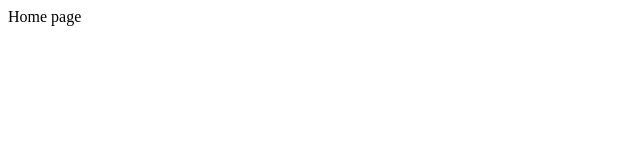
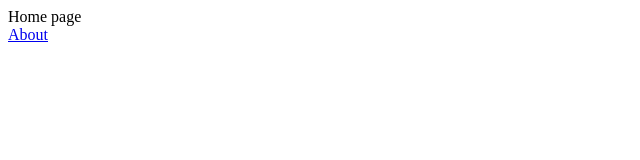
Before and after one commit to vitomadio/react-boilerplate-2022, a React app: page / in a window 1280 px wide. Shown: the top 160 px of the page, without its empty margins (0-640 px from the left). Built offline with nearby package versions, Linux system fonts and the light colour scheme.

Commit message:
Final touches adding navigation

```diff
--- a/package.json
+++ b/package.json
@@ -5,7 +5,7 @@
   "main": "index.js",
   "scripts": {
     "build": "webpack",
-    "start": "webpack serve",
+    "start": "npx webpack serve",
     "test": "echo \"Error: no test specified\" && exit 1",
     "prettier-format": "prettier --config .prettierrc './src/**' --write"
   },
--- a/src/app.tsx
+++ b/src/app.tsx
@@ -8,10 +8,9 @@ interface IAppProps {}
 const App: React.FC<IAppProps> = ({}:IAppProps) => {
     return (
         <BrowserRouter>
-            <Routes>
-                <Route path="/" element={<Home />} >
-                    <Route path="about" element={<About />} />
-                </Route>
+            <Routes location={location}>
+                <Route path="/" element={<Home />} />
+                <Route path="/about" element={<About />} />
             </Routes>
         </BrowserRouter>
     )
--- a/src/index.tsx
+++ b/src/index.tsx
@@ -3,4 +3,5 @@ import ReactDOM from 'react-dom';
 
 import App from './app';
 
+
 ReactDOM.render(<App />, document.getElementById('root'));
--- a/src/pages/home-page/index.tsx
+++ b/src/pages/home-page/index.tsx
@@ -1,10 +1,14 @@
 import React from 'react';
+import { Link } from 'react-router-dom';
 
 interface IHomeProps {}
 
 const Home: React.FC<IHomeProps> = ({}:IHomeProps) => {
     return (
-        <div>Home page</div>
+        <>
+            <div>Home page</div>
+            <Link to="about">About</Link>
+        </>
     )
 }
 
--- a/tsconfig.json
+++ b/tsconfig.json
@@ -18,7 +18,9 @@
         "resolveJsonModule": true,
         "isolatedModules": true,
         "noEmit": false,
-        "jsx": "react-jsx"
+        "baseUrl": "src",
+        "jsx": "react-jsx",
+        "sourceMap": true,
     },
     "include": [
         "src"
--- a/webpack.config.js
+++ b/webpack.config.js
@@ -12,7 +12,8 @@ module.exports = {
         extensions: [".tsx", ".ts", ".js"],
     },
     devServer: {
-        static: path.join(__dirname, "src")
+        static: path.join(__dirname, "src"),
+        historyApiFallback: true, // Prevent cannot Get on when refreshes the page
     },
     module: {
         rules: [
```
